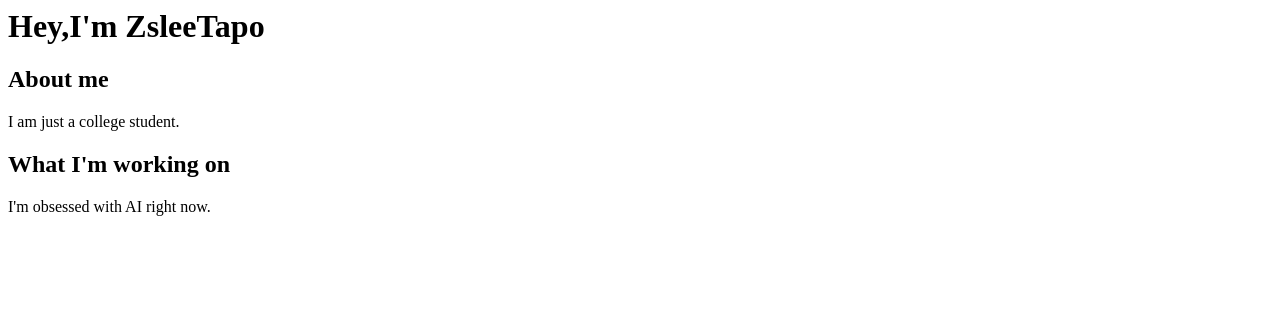
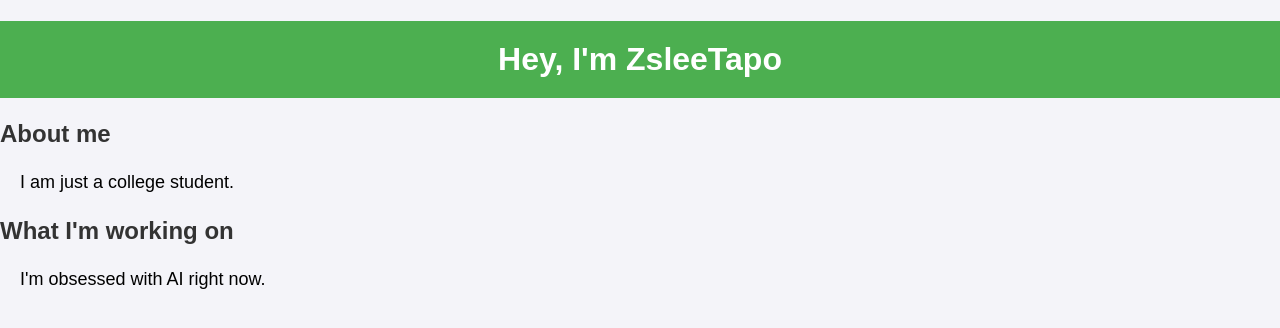
Before and after one commit to ZsleeTapo/Nothing, a plain HTML site: page index.html in a window 1280 px wide. Drawn offline with Linux system fonts and the light colour scheme.

Commit message:
Add files via upload

```diff
--- a/index.html
+++ b/index.html
@@ -1,16 +1,35 @@
-
+<!DOCTYPE html>
 <html>
-    <h1>
-        Hey,I'm ZsleeTapo
-    </h1>
+    <head>
+        <title>My Personal Website</title>
+        <style>
+            body {
+                font-family: Arial, sans-serif;
+                margin: 0;
+                padding: 0;
+                background-color: #f4f4f9;
+            }
+            h1 {
+                background-color: #4CAF50;
+                color: white;
+                padding: 20px;
+                text-align: center;
+            }
+            h2 {
+                color: #333;
+            }
+            p {
+                font-size: 18px;
+                line-height: 1.6;
+                margin: 20px;
+            }
+        </style>
+    </head>
     <body>
+        <h1>Hey, I'm ZsleeTapo</h1>
         <h2>About me</h2>
-        <p>
-            I am just a college student.
-        </p>
+        <p>I am just a college student.</p>
         <h2>What I'm working on</h2>
-        <p>
-            I'm obsessed with AI right now.
-        </p>
-        </body>
+        <p>I'm obsessed with AI right now.</p>
+    </body>
 </html>
```
